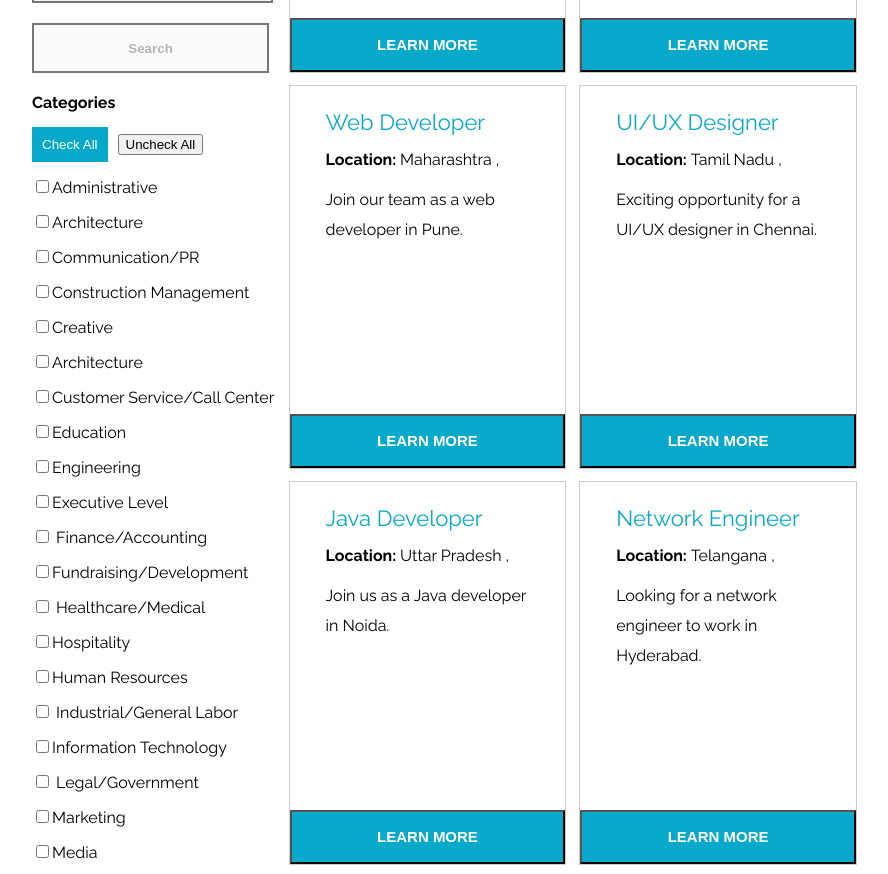
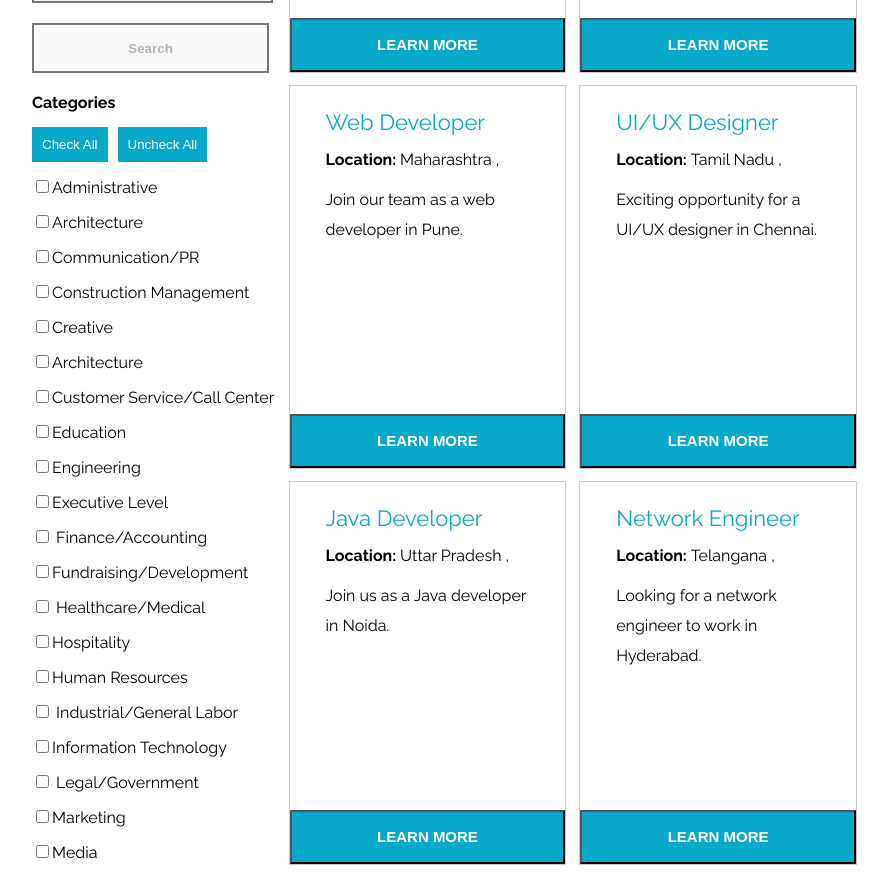
Before and after one commit to VikasBoudhTechSierra/scion-technical, a React (Create React App) app: page /apply/search-it-jobs in a window 1280 px wide. Shown: the part 900-1774 px from the top of the page, without its empty margins (192-1080 px from the left). Built offline with nearby package versions, Linux system fonts and the light colour scheme.

Commit message:
Updated Issues

```diff
--- a/src/App.js
+++ b/src/App.js
@@ -13,7 +13,7 @@ import StartUp from "./Pages/TemporaryStaffing/StartUp/StartUp";
 import Ai from "./Pages/TemporaryStaffing/Aitest/Ai";
 import HowToApply from "./Pages/Apply/HowToApply/HowToApply";
 import ItJobsInterview from "./Pages/Apply/ITJobsInterviewTips/ItJobsInterview";
-import SearchItJobs from "./Pages/Apply/Search_IT_JOBs/SearchItJobs";
+import SearchItJobs from "./Pages/Apply/Search_IT_Jobs/SearchItJobs";
 import PositionWeRecurit from "./Pages/Apply/PositionWeRecurit/PositionWeRecurit";
 import ApplyWithUs from "./Pages/Apply/ApplyWithUs/ApplyWithUs";
 import Hire from "./Pages/Hire/Hire";
--- a/src/Pages/Apply/Search_IT_JOBs/SearchItJobs.js
+++ b/src/Pages/Apply/Search_IT_JOBs/SearchItJobs.js
@@ -502,7 +502,7 @@ const SearchItJobs = () => {
             <div className="leftCheckBoxContainer">
               <h3>Categories</h3>
               <button className="checkbtn">Check All</button>
-            <button>Uncheck All</button>
+              <button className="checkbtn">Uncheck All</button>
               {/* Generate checkboxes for each category */}
               {categories.map((category, index) => (
                 <div key={category} className="checkbox">
```
Lines whose indentation alone changed are shown as unchanged.
